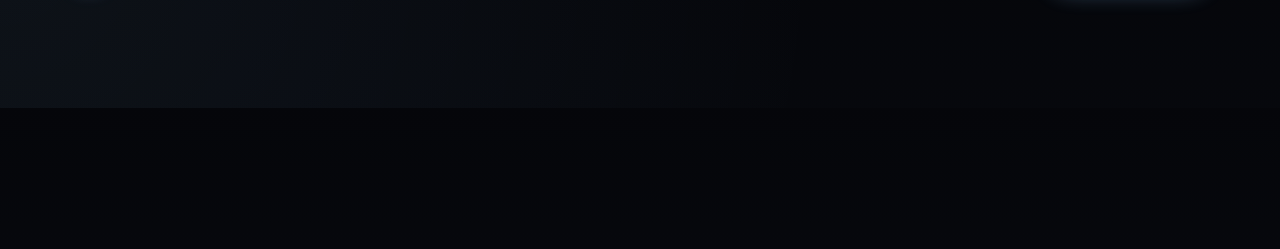
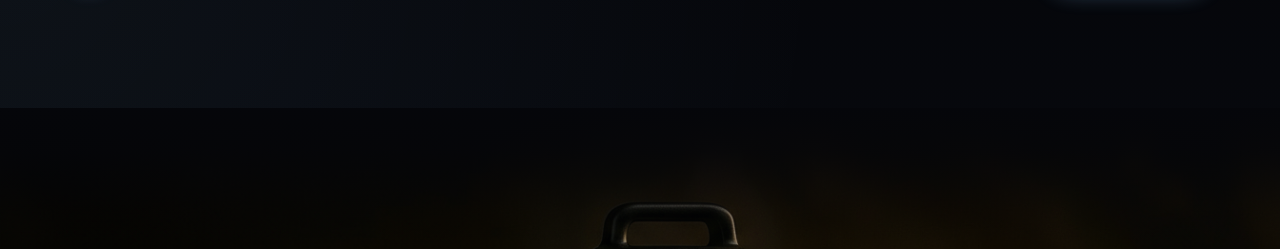
Before and after one commit to fjjd297wdn-droid/thalraen-site, a plain HTML site: page index.html in a window 1280 px wide. Shown: the part 57-306 px from the top of the page. Drawn offline with Linux system fonts and the light colour scheme.

Commit message:
Update index.html

```diff
--- a/index.html
+++ b/index.html
@@ -139,16 +139,9 @@
     }
 
     @media (max-width: 800px) {
-      .nav-inner {
-        padding-inline: 18px;
-      }
-      nav {
-        gap: 10px;
-        font-size: 9px;
-      }
-      .nav-cta {
-        display: none;
-      }
+      .nav-inner { padding-inline: 18px; }
+      nav { gap: 10px; font-size: 9px; }
+      .nav-cta { display: none; }
     }
 
     /* PAGE WRAP */
@@ -160,12 +153,10 @@
     }
 
     @media (max-width: 800px) {
-      .page-wrap {
-        padding: 26px 18px 50px;
-      }
+      .page-wrap { padding: 26px 18px 50px; }
     }
 
-    /* HERO: full-bleed, brighter image, blended top & bottom */
+    /* HERO: full-bleed image, seamless blend */
 
     .hero {
       position: relative;
@@ -174,53 +165,37 @@
       align-items: center;
       overflow: hidden;
 
+      /* full viewport width */
       width: 100vw;
       margin-left: calc(50% - 50vw);
       margin-right: calc(50% - 50vw);
 
       padding: 80px 40px 40px;
 
-      /* base background is same as site so blend is seamless */
-      background: linear-gradient(to bottom, var(--bg-top), var(--bg-bottom));
-    }
-
-    .hero::before {
-      /* hero image + global brighten */
-      content: "";
-      position: absolute;
-      inset: 0;
       background:
+        /* fade to body bg at top (transparent lets body show) */
         linear-gradient(
           to bottom,
-          rgba(255,255,255,0.14),
-          rgba(255,255,255,0.06)
+          rgba(5,6,10,1) 0%,
+          rgba(5,6,10,0.85) 6%,
+          rgba(5,6,10,0.35) 14%,
+          rgba(5,6,10,0.0) 24%
         ),
-        url('assets/thalraen-hero-bg.jpg') center top / cover no-repeat;
-      opacity: 1;
-      z-index: -2;
-    }
-
-    .hero::after {
-      /* soft fade at top & bottom so no hard box edge */
-      content: "";
-      position: absolute;
-      inset: 0;
-      background:
+        /* fade to body bg at bottom */
         linear-gradient(
           to bottom,
-          var(--bg-top) 0%,
-          rgba(5,6,10,0.0) 14%,
-          rgba(5,6,10,0.0) 86%,
-          var(--bg-bottom) 100%
-        );
-      opacity: 0.98;
-      z-index: -1;
+          rgba(5,6,10,0.0) 68%,
+          rgba(5,6,10,0.35) 84%,
+          rgba(5,6,10,0.9) 96%,
+          rgba(5,6,10,1) 100%
+        ),
+        /* hero image itself (brightened with subtle white overlay baked into gradients) */
+        url('assets/thalraen-hero-bg.jpg') center top / cover no-repeat;
+      background-color: transparent;
     }
 
     @media (max-width: 800px) {
-      .hero {
-        padding: 70px 24px 36px;
-      }
+      .hero { padding: 70px 24px 36px; }
     }
 
     .hero-main {
@@ -229,7 +204,7 @@
       flex-direction: column;
       gap: 14px;
       position: relative;
-      z-index: 1; /* above overlays */
+      z-index: 1;
     }
 
     .hero-tag {
@@ -261,9 +236,7 @@
       color: var(--text-main);
     }
 
-    .hero-title span {
-      color: var(--aether-bright);
-    }
+    .hero-title span { color: var(--aether-bright); }
 
     .hero-sub {
       font-size: 17px;
@@ -303,9 +276,7 @@
       transition: all var(--transition-fast);
     }
 
-    .btn-primary span.icon {
-      font-size: 12px;
-    }
+    .btn-primary span.icon { font-size: 12px; }
 
     .btn-primary:hover {
       transform: translateY(-1px);
@@ -412,9 +383,7 @@
     }
 
     @media (max-width: 768px) {
-      .how-grid {
-        grid-template-columns: 1fr;
-      }
+      .how-grid { grid-template-columns: 1fr; }
     }
 
     .timeline-list {
@@ -539,6 +508,7 @@
 
 <main class="page-wrap">
 
+  <!-- HERO -->
   <section class="hero">
     <div class="hero-main">
       <div class="hero-tag">
@@ -573,12 +543,14 @@
     </div>
   </section>
 
+  <!-- TECH -->
   <section id="tech" class="reveal">
     <div class="section-label">Technology</div>
     <div class="section-title">Three moves. Nothing extra.</div>
     <div class="section-lead">
       High-level by intent. Details live in protected documents and working hardware.
     </div>
+
     <div class="how-grid">
       <div class="how-card">
         <div class="how-label">01</div>
@@ -598,9 +570,11 @@
     </div>
   </section>
 
+  <!-- PROTOTYPE -->
   <section id="prototype" class="reveal">
     <div class="section-label">Prototype</div>
     <div class="section-title">Where we are.</div>
+
     <div class="timeline-list">
       <div class="timeline-item">
         <div>
@@ -609,6 +583,7 @@
         </div>
         <div class="status-pill"><span class="status-dot"></span> established</div>
       </div>
+
       <div class="timeline-item">
         <div>
           <div class="timeline-label">Layer 02</div>
@@ -616,6 +591,7 @@
         </div>
         <div class="status-pill"><span class="status-dot"></span> in motion</div>
       </div>
+
       <div class="timeline-item">
         <div>
           <div class="timeline-label">Layer 03</div>
@@ -626,6 +602,7 @@
     </div>
   </section>
 
+  <!-- CONTACT -->
   <section id="contact" class="contact reveal">
     <div class="contact-label">Begin a serious conversation</div>
     <div>
```
